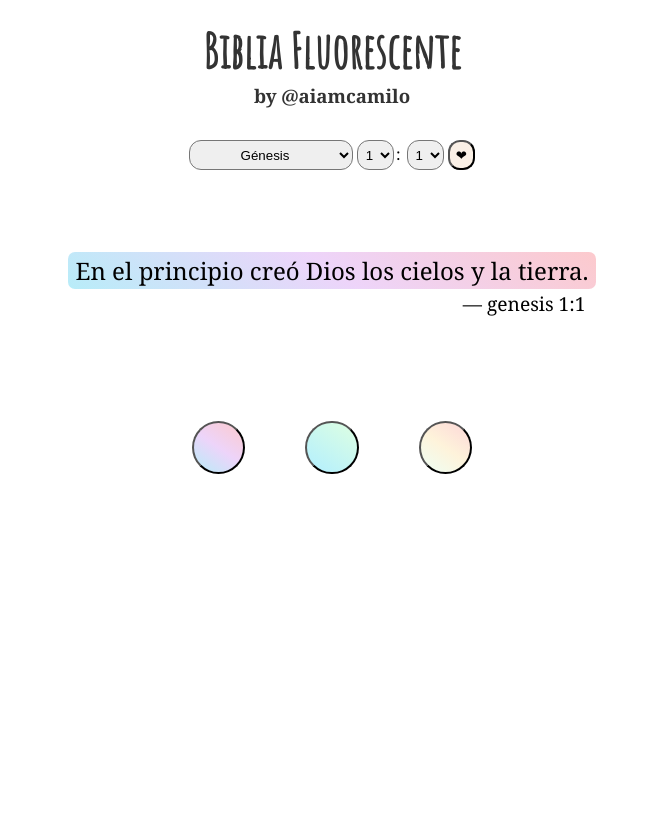
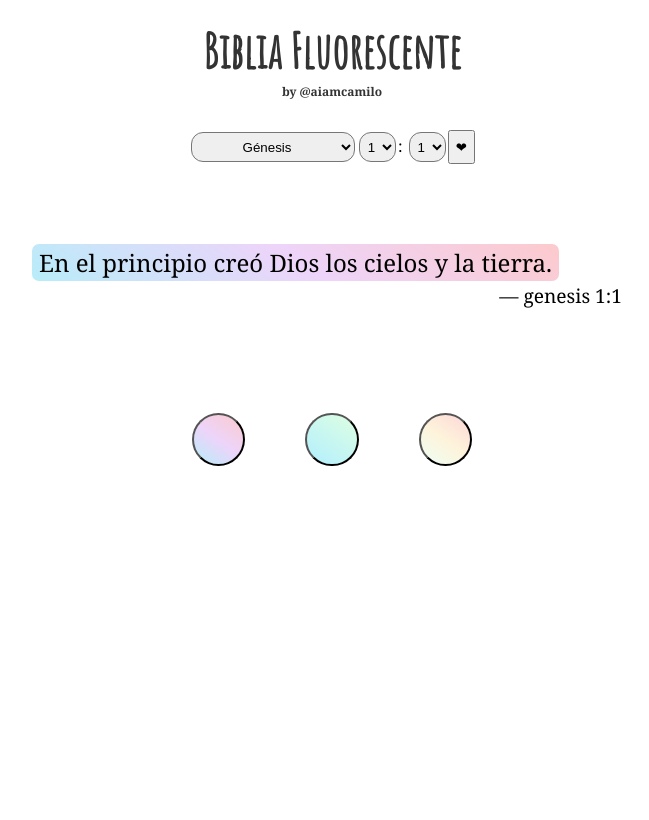
Before and after one commit to alcamilo1207/BibliaFluorescente, a Flask app: page / in a window 1280 px wide. Shown: the whole page, without its empty margins (308-957 px from the left). Before the commit the page ends 474 px from the top, so only its background shows below. Run offline with Flask 3, Linux system fonts and the light colour scheme; parts of the project's set-up code (start-up, migrations or seed data) failed here and were passed over.

Commit message:
Update style.css bible data

```diff
--- a/static/css/style.css
+++ b/static/css/style.css
@@ -1,7 +1,5 @@
 /* static/css/styles.css */
 body {
-    display: flex;
-    flex-direction: column;
     align-items: center;
     font-family: Arial, sans-serif;
     height: 100vh;
@@ -22,6 +20,7 @@ h3 {
     margin: 0px;
     color: #333;
     text-align: center;
+    font-size: 12px;
 }
 
 form{
@@ -41,11 +40,12 @@ select{
     text-align: center;
 }
 
+/*
 .verse-select{
     margin: 2px;
     border-radius: 12px;
     background-color: #faf0e6;
-}
+}*/
 
 .card-continer{
     display:flex;
@@ -87,7 +87,10 @@ span {
 }
 
 .btm-btn-container{
+    margin: auto;
     display: flex;
+    margin-top: auto;
+    margin-bottom: 30px;
     width: 100%;
     max-width: 400px;
     height: 100px;
```
